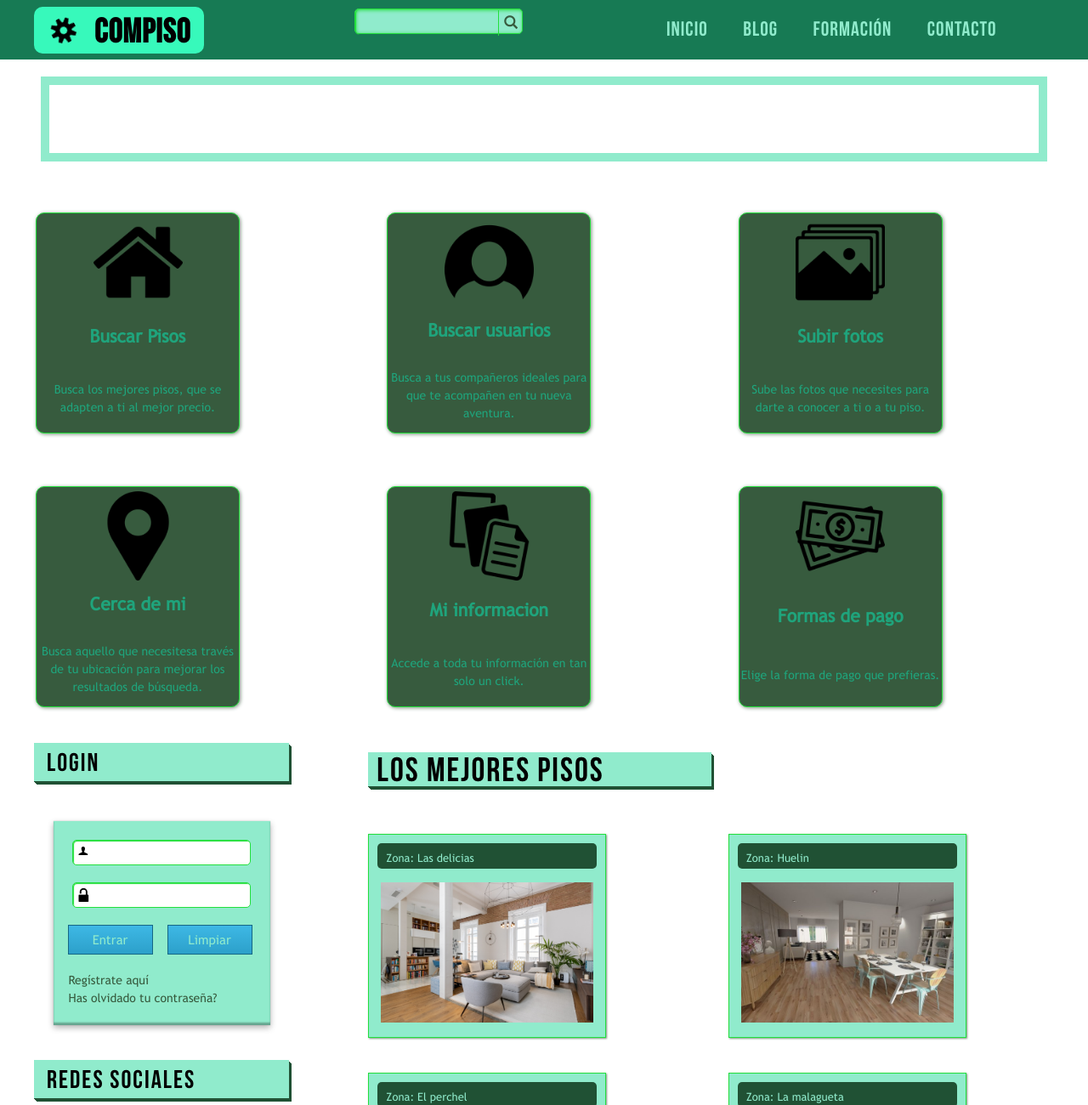
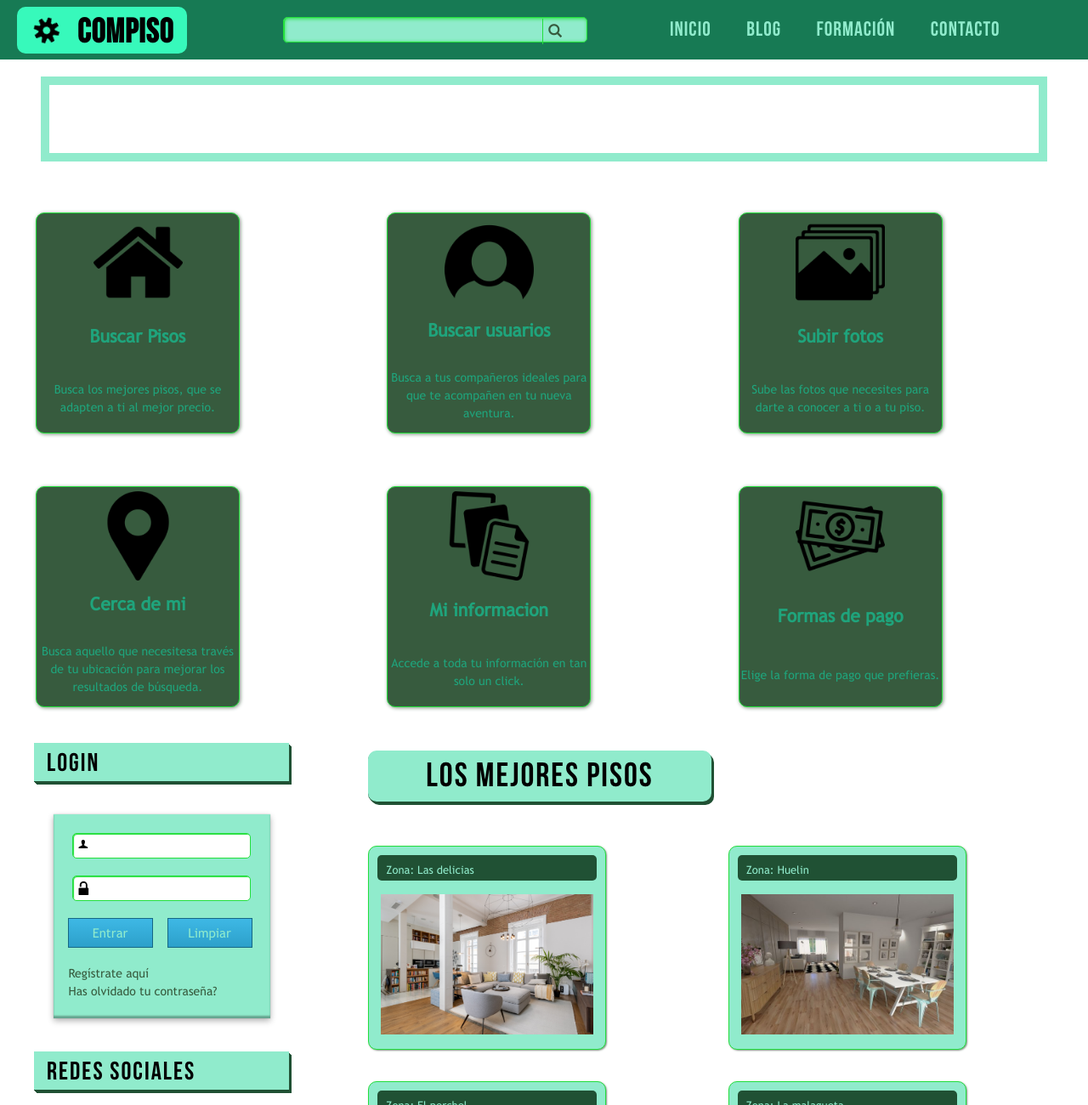
Before and after one commit to csp20/cliente-interfaces, a plain HTML site: page interfaces/ProyectoWeb-Alumnos/index.html in a window 1280 px wide. Shown: the top 1300 px of the page at 85% size. Drawn offline with Linux system fonts and the light colour scheme.

Commit message:
subo practica jose css clase 08 nov

```diff
--- a/interfaces/ProyectoWeb-Alumnos/css/estilos.css
+++ b/interfaces/ProyectoWeb-Alumnos/css/estilos.css
@@ -62,8 +62,10 @@ body {
     margin: 0px auto; /* centra un elemento */
 }
 .header__wrap{
+    width: 100%;
     display: grid;
     grid-template-columns: 1fr 2fr 2fr;
+
 }
 .content__wrap{
     display: grid;
@@ -259,6 +261,7 @@ body {
     overflow: hidden;
     margin: 22px;
     margin-top: 40px;
+
     cursor: pointer;
     /*transicion*/transition:  all 500ms ;
     border-radius: 10px;
@@ -356,12 +359,13 @@ body {
 /* Barra lateral */
 .content__lateral{
     display: grid;
+    grid-template-rows: 0,5fr 1fr 0,5fr 1fr 0,5fr 1fr;
     width: 300px;
     min-height: 1070px;
     font-family: "TrebuchetMS";
-
     margin: 20px;
     animation: muestroIcono 750ms linear;
+
 }
 /* keyframes */
 @keyframes muestroIcono {
@@ -388,17 +392,18 @@ body {
     font-weight: normal;
     letter-spacing: 2px;
     padding-left: 15px;
-    margin-top: 30px;
-    margin-bottom: 15px;
+    /* margin-top: 30px;
+    margin-bottom: 15px; */
 }
 
 .lateral__title:first-child{
     margin-top: 0px;
 }
 .lateral__search{
-    width: 40%;
+    width: 70%;
     height: 30px;
     margin: 10px auto;
+    margin-top: 20px;
     background-color: var(--color-text-white);
     border: 1px solid var(--color-backgroung);
     border-radius: 5px;
@@ -435,7 +440,7 @@ body {
     width: 85%;
     height: 240px;
     margin: 0px auto;
-    margin-top: 20px;
+    /* margin-top: 20px; */
     padding-top: 2px;
     background-color: var(--color-text-white);
     box-shadow: 0px 0px 1px rgba(0,0,0,0.3), 0px 3px 7px rgba(0,0,0,0.3), 0px 1px var(--color-text-white) inset, 0px -3px 2px rgba(0,0,0,0.3) inset;
@@ -586,9 +591,9 @@ body {
     display: grid;
 
     width: 100%;
-    height: 40px;
-    line-height: 45px; /* centra el texto */
-    text-align: left;
+    height: 60px;
+    /* line-height: 45px; centra el texto */
+    text-align: center;
     font-family: "BebasNeue";
     font-size: 40px;
     font-weight: normal;
@@ -597,10 +602,13 @@ body {
     box-shadow: 0px 1px 0px var(--color-box-shadow2), 1px 2px 0px var(--color-box-shadow2), 2px 3px 0px var(--color-box-shadow2), 3px 4px 0px var(--color-box-shadow2);
     margin: 0px auto;
     margin-top: 20px;
-    padding-left: 10px;
+    /* padding-left: 10px; */
     margin-bottom: 15px;
 }
+.articles__title{
+    border-radius: 10px;
 
+}
 .articles__article{
     display: grid;
     width: 280px;
@@ -610,6 +618,12 @@ body {
     background: var(--color-text-white);
     color: var(--color-bg);
     box-shadow: 1px 1px 2px var(--color-box-shadow);
+    border-radius: 10px;
+    z-index: 2;
+}
+.articles__article:hover{
+    scale: (1.1);
+    z-index: 1;
 }
 
 .articles__article h4{
--- a/interfaces/ProyectoWeb-Alumnos/index.html
+++ b/interfaces/ProyectoWeb-Alumnos/index.html
@@ -1,5 +1,6 @@
 <!DOCTYPE html>
 <html lang="es">
+
 <head>
     <meta charset="UTF-8">
     <!-- <meta name="viewport" content="width=device-width, initial-scale=1.0"> -->
@@ -11,6 +12,7 @@
     <link rel="stylesheet" href="css/estilos.css">
     <link rel="stylesheet" href="css/responsive.css">
 </head>
+
 <body>
     <!-- Inicio Cabecera -->
     <header class="header">
@@ -20,12 +22,15 @@
                 <h3> COMPISO</h3>
             </div>
             <!-- <h3 class="lateral__title">BUSCAR</h3> -->
+            <div>
                 <div class="lateral__search">
                     <form>
                         <input type="text">
                         <input type="button" value="L" class="search__icon">
                     </form>
                 </div>
+            </div>
+
             <nav class="header__menu">
                 <ul class="menu__list">
                     <li class="list__item"><a href="#">INICIO</a></li>
@@ -186,7 +191,6 @@
             <!-- fin de los Artículos -->
         </div>
     </main>
-    <div class="clearfix"></div>
     <!-- Inicio de Pié de Página -->
     <footer class="content__footer">
         <div class="footer__wrap">
@@ -201,12 +205,16 @@
             </div>
             <div class="footer__location">
                 <h5 class="footer__title">DÓNDE ESTAMOS?</h5>
-                <iframe src="https://www.google.com/maps/embed?pb=!1m18!1m12!1m3!1d3199.2996623515555!2d-4.462811723546774!3d36.69133637227841!2m3!1f0!2f0!3f0!3m2!1i1024!2i768!4f13.1!3m3!1m2!1s0xd72f9c45623d2c3%3A0x7a634bd28c0cf953!2sMEDAC%20Nova%20%F0%9F%A5%87%20Centro%20Tecnol%C3%B3gico%20de%20FP!5e0!3m2!1ses!2ses!4v1698701252334!5m2!1ses!2ses" width="600" height="450" style="border:0;" allowfullscreen="" loading="lazy" referrerpolicy="no-referrer-when-downgrade"></iframe>
+                <iframe
+                    src="https://www.google.com/maps/embed?pb=!1m18!1m12!1m3!1d3199.2996623515555!2d-4.462811723546774!3d36.69133637227841!2m3!1f0!2f0!3f0!3m2!1i1024!2i768!4f13.1!3m3!1m2!1s0xd72f9c45623d2c3%3A0x7a634bd28c0cf953!2sMEDAC%20Nova%20%F0%9F%A5%87%20Centro%20Tecnol%C3%B3gico%20de%20FP!5e0!3m2!1ses!2ses!4v1698701252334!5m2!1ses!2ses"
+                    width="600" height="450" style="border:0;" allowfullscreen="" loading="lazy"
+                    referrerpolicy="no-referrer-when-downgrade"></iframe>
             </div>
             <div class="footer__info">
                 <h5 class="footer__title">Desarrollado con</h5>
                 <p>
-                    <img src="img/html5-badge-h-css3-graphics-multimedia-performance-semantics.png" alt="Creado con HTML y CSS">
+                    <img src="img/html5-badge-h-css3-graphics-multimedia-performance-semantics.png"
+                        alt="Creado con HTML y CSS">
                 </p>
                 <h5 class="footer__title">Optimizado para</h5>
                 <p class="footer__browsers">
@@ -233,4 +241,5 @@
     </footer>
     <!-- fin de Pié de Página -->
 </body>
+
 </html>
```
Lines whose indentation alone changed are shown as unchanged.
